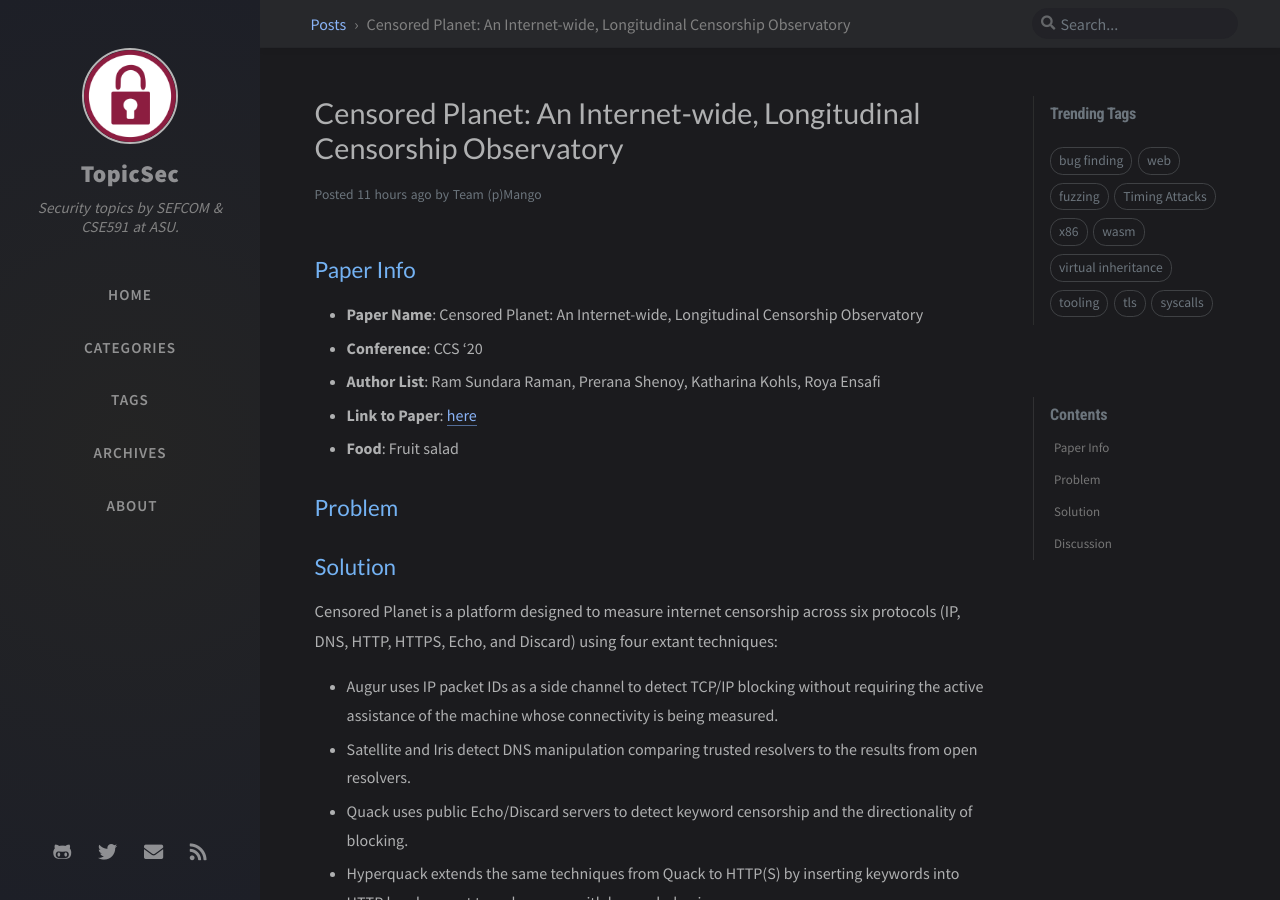
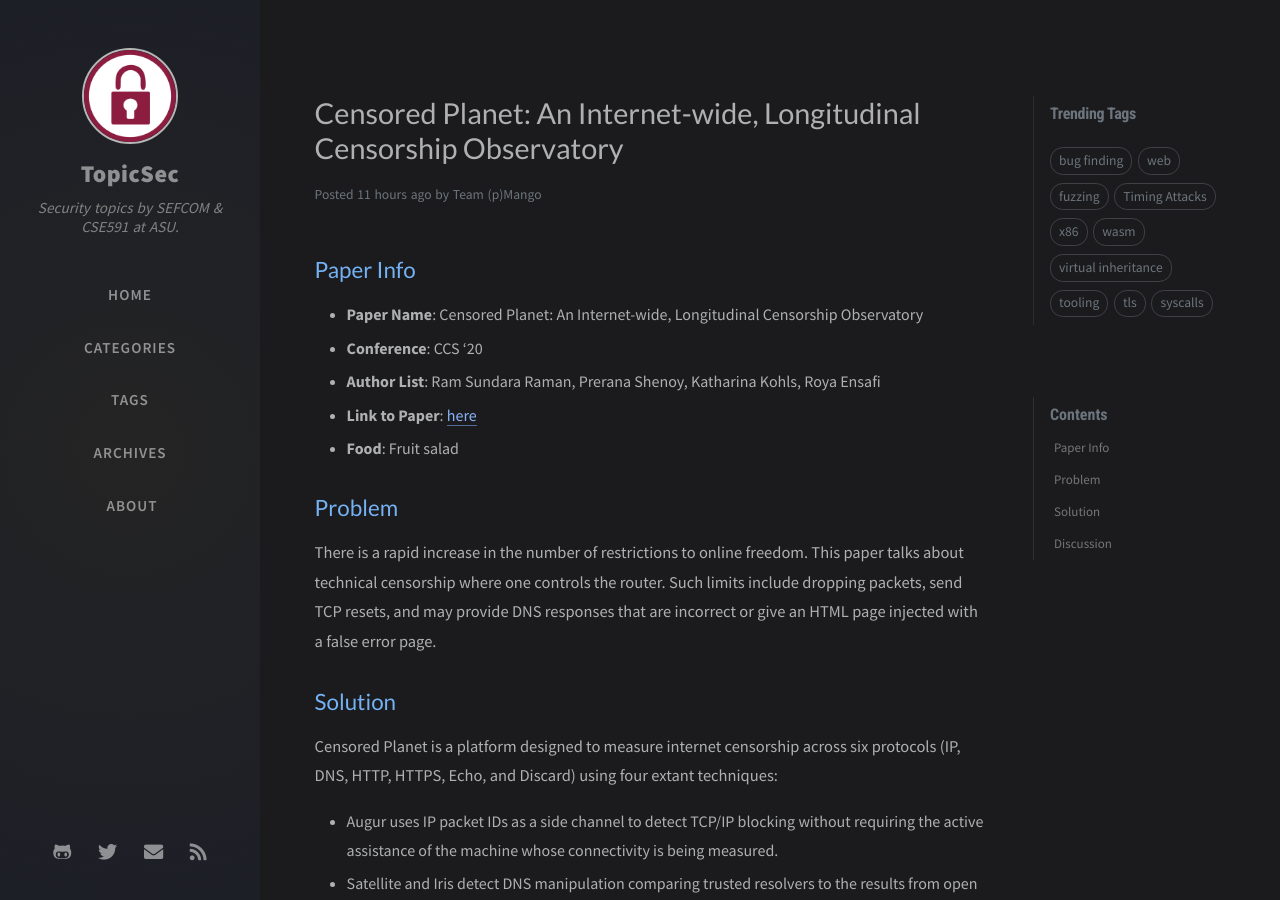
Before and after one commit to TopicSec/topicsec.github.io, a Jekyll site: the page built from _posts/2021-04-07-censored-planet.md, in a window 1280 px wide and 900 px high. Built offline with Jekyll 4.4.1, drawn with Linux system fonts in a browser that asks for light colours; nearby versions of some CDN libraries; comment, search, counter and statistics services are not loaded.

Commit message:
intiating problem

```diff
--- a/_posts/2021-04-07-censored-planet.md
+++ b/_posts/2021-04-07-censored-planet.md
@@ -14,6 +14,8 @@ pin: true
 - **Food**: Fruit salad
 
 ## Problem
+
+There is a rapid increase in the number of restrictions to online freedom. This paper talks about technical censorship where one controls the router. Such limits include dropping packets, send TCP resets, and may provide DNS responses that are incorrect or give an HTML page injected with a false error page.
 
 ## Solution
 
```
